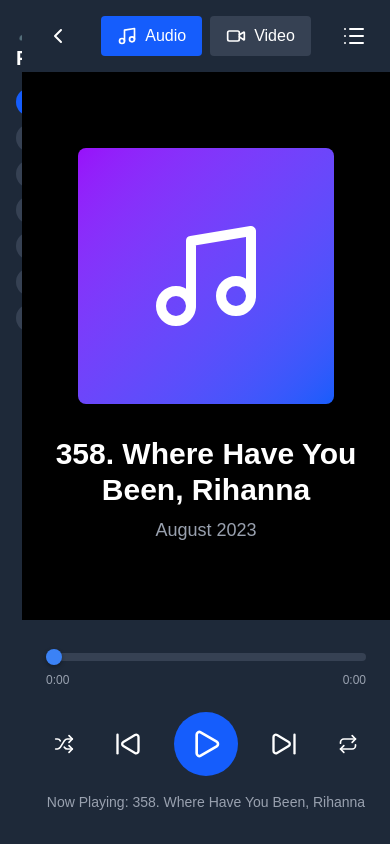
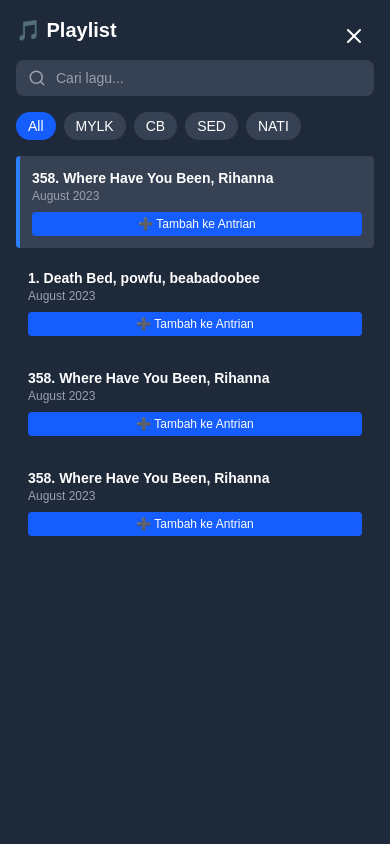
Before and after one commit to topiqnurrm/stopify, a Next.js app: page /ui/music in a window 390 px wide. Built offline with nearby package versions, Linux system fonts and the light colour scheme.

Commit message:
update mobile

```diff
--- a/app/ui/music/page.tsx
+++ b/app/ui/music/page.tsx
@@ -1,14 +1,14 @@
 'use client';
 
 import { useState, useEffect, useRef } from 'react';
-import { Play, Pause, SkipForward, SkipBack, Shuffle, Repeat, List, ChevronLeft, ChevronRight, Music, Video } from 'lucide-react';
+import { Play, Pause, SkipForward, SkipBack, Shuffle, Repeat, List, ChevronLeft, ChevronRight, Music, Video, Search, X } from 'lucide-react';
 
 interface Song {
   id: number;
   judul: string;
-  type: string;
+  type?: string;
   link: string;
-  ss: string;
+  ss?: string;
   tahun: string;
   images: string[];
   playlist: string[];
@@ -29,6 +29,8 @@
   const [notification, setNotification] = useState<string>('');
   const [currentTime, setCurrentTime] = useState(0);
   const [duration, setDuration] = useState(0);
+  const [searchQuery, setSearchQuery] = useState('');
+  const [showSearch, setShowSearch] = useState(false);
 
   const audioRef = useRef<HTMLAudioElement>(null);
 
@@ -37,7 +39,6 @@
     const savedQueue = localStorage.getItem('stopify_queue');
     const savedCurrentSong = localStorage.getItem('stopify_current_song');
 
-    // Load saved queue if exists
     if (savedQueue) {
       try {
         const parsedQueue = JSON.parse(savedQueue);
@@ -47,7 +48,6 @@
       }
     }
 
-    // Load saved current song if exists
     if (savedCurrentSong) {
       try {
         const parsedSong = JSON.parse(savedCurrentSong);
@@ -65,7 +65,6 @@
     if (queue.length > 0) {
       localStorage.setItem('stopify_queue', JSON.stringify(queue));
     } else {
-      // If queue is empty, remove from localStorage
       localStorage.removeItem('stopify_queue');
     }
   }, [queue]);
@@ -83,7 +82,6 @@
       const data = await response.json();
       setSongs(data);
 
-      // Only set first song if no current song exists
       if (!currentSong && data.length > 0) {
         setCurrentSong(data[0]);
       }
@@ -92,11 +90,33 @@
     }
   };
 
-  const filteredSongs = selectedPlaylist === 'all'
-    ? songs
-    : songs.filter(song => song.playlist.includes(selectedPlaylist));
+  // Convert Google Drive link to direct download link
+  const getDirectAudioUrl = (url: string) => {
+    if (!url) return '';
 
-  const playlists = ['all', 'MYLK', 'CB', 'SED', 'NATI', 's', 'd', ];
+    // Check if it's a Google Drive link
+    if (url.includes('drive.google.com')) {
+      const fileIdMatch = url.match(/\/d\/([^/]+)/);
+      if (fileIdMatch) {
+        const fileId = fileIdMatch[1];
+        return `https://drive.google.com/uc?export=download&id=${fileId}`;
+      }
+    }
+
+    // Return as is for regular URLs
+    return url;
+  };
+
+  const filteredSongs = songs.filter(song => {
+    const matchesPlaylist = selectedPlaylist === 'all' || song.playlist.includes(selectedPlaylist);
+    const matchesSearch = searchQuery === '' ||
+      song.judul.toLowerCase().includes(searchQuery.toLowerCase()) ||
+      song.tahun.toLowerCase().includes(searchQuery.toLowerCase());
+
+    return matchesPlaylist && matchesSearch;
+  });
+
+  const playlists = ['all', 'MYLK', 'CB', 'SED', 'NATI'];
 
   const showNotification = (message: string) => {
     setNotification(message);
@@ -117,7 +137,6 @@
   const playNext = () => {
     if (!currentSong) return;
 
-    // Determine which list to use for playback
     let playQueue: Song[];
     if (isShuffled && shuffledOrder.length > 0) {
       playQueue = shuffledOrder;
@@ -136,7 +155,6 @@
   const playPrevious = () => {
     if (!currentSong) return;
 
-    // Determine which list to use for playback
     let playQueue: Song[];
     if (isShuffled && shuffledOrder.length > 0) {
       playQueue = shuffledOrder;
@@ -154,16 +172,13 @@
 
   const toggleShuffle = () => {
     if (!isShuffled) {
-      // Activate shuffle - deactivate repeat
       setRepeatMode('off');
-
       const playQueue = queue.length > 0 ? queue : songs;
       const shuffled = [...playQueue].sort(() => Math.random() - 0.5);
       setShuffledOrder(shuffled);
       setIsShuffled(true);
-      showNotification('🔀 Shuffle diaktifkan (Repeat dimatikan)');
+      showNotification('🔀 Shuffle diaktifkan');
     } else {
-      // Deactivate shuffle
       setShuffledOrder([]);
       setIsShuffled(false);
       showNotification('🔀 Shuffle dimatikan');
@@ -175,7 +190,6 @@
     const currentIndex = modes.indexOf(repeatMode);
     const newMode = modes[(currentIndex + 1) % modes.length];
 
-    // If activating repeat, deactivate shuffle
     if (newMode !== 'off' && isShuffled) {
       setIsShuffled(false);
       setShuffledOrder([]);
@@ -185,8 +199,8 @@
 
     const messages = {
       off: '🔁 Repeat dimatikan',
-      all: '🔁 Repeat semua lagu (Shuffle dimatikan)',
-      one: '🔁 Repeat lagu ini (Shuffle dimatikan)'
+      all: '🔁 Repeat semua lagu',
+      one: '🔁 Repeat lagu ini'
     };
     showNotification(messages[newMode]);
   };
@@ -270,7 +284,7 @@
   };
 
   return (
-    <div className="flex h-screen bg-gray-900 text-white relative">
+    <div className="flex flex-col md:flex-row h-screen bg-gray-900 text-white relative">
       {/* Notification Toast */}
       {notification && (
         <div className="fixed top-4 right-4 bg-blue-600 text-white px-6 py-3 rounded-lg shadow-lg z-50 animate-slide-in">
@@ -278,10 +292,46 @@
         </div>
       )}
 
-      {/* Sidebar */}
-      <div className={`${isSidebarOpen ? 'w-80' : 'w-0'} transition-all duration-300 bg-gray-800 overflow-hidden`}>
-        <div className="p-4">
+      {/* Sidebar - Mobile: Full screen overlay, Desktop: Side panel */}
+      <div className={`
+        ${isSidebarOpen ? 'translate-x-0' : '-translate-x-full'}
+        md:translate-x-0
+        ${isSidebarOpen ? 'md:w-80' : 'md:w-0'}
+        fixed md:relative inset-0 md:inset-auto
+        transition-all duration-300 bg-gray-800 overflow-hidden z-40
+      `}>
+        <div className="p-4 h-full overflow-y-auto">
+          {/* Mobile close button */}
+          <button
+            onClick={() => setIsSidebarOpen(false)}
+            className="md:hidden absolute top-4 right-4 p-2 hover:bg-gray-700 rounded"
+          >
+            <X size={24} />
+          </button>
+
           <h2 className="text-xl font-bold mb-4">🎵 Playlist</h2>
+
+          {/* Search Bar */}
+          <div className="mb-4">
+            <div className="relative">
+              <Search className="absolute left-3 top-1/2 transform -translate-y-1/2 text-gray-400" size={18} />
+              <input
+                type="text"
+                placeholder="Cari lagu..."
+                value={searchQuery}
+                onChange={(e) => setSearchQuery(e.target.value)}
+                className="w-full pl-10 pr-10 py-2 bg-gray-700 rounded-lg text-sm focus:outline-none focus:ring-2 focus:ring-blue-500"
+              />
+              {searchQuery && (
+                <button
+                  onClick={() => setSearchQuery('')}
+                  className="absolute right-3 top-1/2 transform -translate-y-1/2 text-gray-400 hover:text-white"
+                >
+                  <X size={18} />
+                </button>
+              )}
+            </div>
+          </div>
 
           {/* Playlist Filter */}
           <div className="flex gap-2 mb-4 flex-wrap">
@@ -301,11 +351,17 @@
           </div>
 
           {/* Song List */}
-          <div className="space-y-2 max-h-[calc(100vh-200px)] overflow-y-auto">
-            {filteredSongs.map((song) => (
+          <div className="space-y-2 max-h-[calc(100vh-280px)] overflow-y-auto pb-20 md:pb-0">
+            {filteredSongs.length === 0 ? (
+              <div className="text-center text-gray-400 py-8">
+                <Music size={48} className="mx-auto mb-4 opacity-50" />
+                <p className="text-sm">Tidak ada lagu ditemukan</p>
+              </div>
+            ) : (
+              filteredSongs.map((song) => (
                 <div
                   key={song.id}
-                className={`p-3 rounded cursor-pointer hover:bg-gray-700 group ${
+                  className={`p-3 rounded hover:bg-gray-700 ${
                     currentSong?.id === song.id ? 'bg-gray-700 border-l-4 border-blue-500' : ''
                   }`}
                 >
@@ -313,8 +369,9 @@
                     onClick={() => {
                       setCurrentSong(song);
                       setIsPlaying(true);
+                      setIsSidebarOpen(false); // Close sidebar on mobile after selecting
                     }}
-                  className="flex-1"
+                    className="flex-1 cursor-pointer"
                   >
                     <div className="font-semibold text-sm">{song.judul}</div>
                     <div className="text-xs text-gray-400">{song.tahun}</div>
@@ -324,45 +381,54 @@
                       e.stopPropagation();
                       addToQueue(song);
                     }}
-                  className="mt-2 w-full bg-blue-600 hover:bg-blue-700 text-white text-xs py-1 px-2 rounded opacity-0 group-hover:opacity-100 transition-opacity"
+                    className="mt-2 w-full bg-blue-600 hover:bg-blue-700 text-white text-xs py-1 px-2 rounded transition-colors"
                   >
                     ➕ Tambah ke Antrian
                   </button>
                 </div>
-            ))}
+              ))
+            )}
           </div>
         </div>
       </div>
 
+      {/* Overlay for mobile when sidebar is open */}
+      {isSidebarOpen && (
+        <div
+          className="md:hidden fixed inset-0 bg-black bg-opacity-50 z-30"
+          onClick={() => setIsSidebarOpen(false)}
+        />
+      )}
+
       {/* Main Content */}
       <div className="flex-1 flex flex-col">
         {/* Header */}
-        <div className="bg-gray-800 p-4 flex items-center justify-between">
+        <div className="bg-gray-800 p-3 md:p-4 flex items-center justify-between">
           <button
             onClick={() => setIsSidebarOpen(!isSidebarOpen)}
             className="p-2 hover:bg-gray-700 rounded"
           >
-            {isSidebarOpen ? <ChevronLeft size={24} /> : <ChevronRight size={24} />}
+            {isSidebarOpen ? <ChevronLeft size={20} className="md:w-6 md:h-6" /> : <ChevronRight size={20} className="md:w-6 md:h-6" />}
           </button>
 
           <div className="flex gap-2">
             <button
               onClick={() => setMode('audio')}
-              className={`px-4 py-2 rounded flex items-center gap-2 ${
+              className={`px-2 md:px-4 py-2 rounded flex items-center gap-1 md:gap-2 text-sm ${
                 mode === 'audio' ? 'bg-blue-600' : 'bg-gray-700 hover:bg-gray-600'
               }`}
             >
-              <Music size={20} />
-              Audio
+              <Music size={16} className="md:w-5 md:h-5" />
+              <span className="hidden md:inline">Audio</span>
             </button>
             <button
               onClick={() => setMode('video')}
-              className={`px-4 py-2 rounded flex items-center gap-2 ${
+              className={`px-2 md:px-4 py-2 rounded flex items-center gap-1 md:gap-2 text-sm ${
                 mode === 'video' ? 'bg-blue-600' : 'bg-gray-700 hover:bg-gray-600'
               }`}
             >
-              <Video size={20} />
-              Video
+              <Video size={16} className="md:w-5 md:h-5" />
+              <span className="hidden md:inline">Video</span>
             </button>
           </div>
 
@@ -370,7 +436,7 @@
             onClick={() => setShowQueue(!showQueue)}
             className="p-2 hover:bg-gray-700 rounded relative"
           >
-            <List size={24} />
+            <List size={20} className="md:w-6 md:h-6" />
             {queue.length > 0 && (
               <span className="absolute -top-1 -right-1 bg-red-500 text-white text-xs rounded-full w-5 h-5 flex items-center justify-center">
                 {queue.length}
@@ -380,7 +446,7 @@
         </div>
 
         {/* Player Area */}
-        <div className="flex-1 flex items-center justify-center bg-black p-8">
+        <div className="flex-1 flex items-center justify-center bg-black p-4 md:p-8 overflow-hidden">
           {currentSong && (
             <div className="w-full max-w-4xl">
               {mode === 'video' ? (
@@ -394,14 +460,14 @@
                 </div>
               ) : (
                 <div className="text-center">
-                  <div className="w-64 h-64 mx-auto bg-gradient-to-br from-purple-600 to-blue-600 rounded-lg flex items-center justify-center mb-8 shadow-2xl">
-                    <Music size={120} />
+                  <div className="w-48 h-48 md:w-64 md:h-64 mx-auto bg-gradient-to-br from-purple-600 to-blue-600 rounded-lg flex items-center justify-center mb-6 md:mb-8 shadow-2xl">
+                    <Music size={80} className="md:w-[120px] md:h-[120px]" />
                   </div>
-                  <h1 className="text-3xl font-bold mb-2">{currentSong.judul}</h1>
-                  <p className="text-gray-400 text-lg">{currentSong.tahun}</p>
+                  <h1 className="text-xl md:text-3xl font-bold mb-2 px-4">{currentSong.judul}</h1>
+                  <p className="text-gray-400 text-sm md:text-lg">{currentSong.tahun}</p>
                   <audio
                     ref={audioRef}
-                    src={currentSong.images[0]}
+                    src={getDirectAudioUrl(currentSong.images[0])}
                     onEnded={handleAudioEnded}
                     onTimeUpdate={handleTimeUpdate}
                     onLoadedMetadata={handleLoadedMetadata}
@@ -413,11 +479,11 @@
         </div>
 
         {/* Controls */}
-        <div className="bg-gray-800 p-6">
+        <div className="bg-gray-800 p-4 md:p-6">
           <div className="max-w-4xl mx-auto">
             {/* Progress Bar - Only show in audio mode */}
             {mode === 'audio' && currentSong && (
-              <div className="mb-6">
+              <div className="mb-4 md:mb-6">
                 <input
                   type="range"
                   min="0"
@@ -436,7 +502,7 @@
               </div>
             )}
 
-            <div className="flex items-center justify-center gap-6 mb-4">
+            <div className="flex items-center justify-center gap-3 md:gap-6 mb-3 md:mb-4">
               <button
                 onClick={toggleShuffle}
                 className={`p-2 rounded hover:bg-gray-700 ${
@@ -444,7 +510,7 @@
                 }`}
                 title={isShuffled ? 'Shuffle: Aktif' : 'Shuffle: Nonaktif'}
               >
-                <Shuffle size={20} />
+                <Shuffle size={18} className="md:w-5 md:h-5" />
               </button>
 
               <button
@@ -452,15 +518,15 @@
                 className="p-2 rounded hover:bg-gray-700"
                 title="Previous"
               >
-                <SkipBack size={28} />
+                <SkipBack size={24} className="md:w-7 md:h-7" />
               </button>
 
               <button
                 onClick={togglePlay}
-                className="p-4 bg-blue-600 rounded-full hover:bg-blue-700"
+                className="p-3 md:p-4 bg-blue-600 rounded-full hover:bg-blue-700"
                 title={isPlaying ? 'Pause' : 'Play'}
               >
-                {isPlaying ? <Pause size={32} /> : <Play size={32} />}
+                {isPlaying ? <Pause size={28} className="md:w-8 md:h-8" /> : <Play size={28} className="md:w-8 md:h-8" />}
               </button>
 
               <button
@@ -468,7 +534,7 @@
                 className="p-2 rounded hover:bg-gray-700"
                 title="Next"
               >
-                <SkipForward size={28} />
+                <SkipForward size={24} className="md:w-7 md:h-7" />
               </button>
 
               <button
@@ -478,7 +544,7 @@
                 }`}
                 title={`Repeat: ${repeatMode === 'off' ? 'Nonaktif' : repeatMode === 'all' ? 'Semua' : 'Satu'}`}
               >
-                <Repeat size={20} />
+                <Repeat size={18} className="md:w-5 md:h-5" />
                 {repeatMode === 'one' && (
                   <span className="absolute -top-1 -right-1 bg-blue-500 text-white text-[10px] rounded-full w-4 h-4 flex items-center justify-center">
                     1
@@ -488,22 +554,22 @@
             </div>
 
             {currentSong && (
-              <div className="text-center text-sm text-gray-400">
-                <div>Now Playing: {currentSong.judul}</div>
-                <div className="flex items-center justify-center gap-4 mt-2 text-xs">
+              <div className="text-center text-xs md:text-sm text-gray-400">
+                <div className="truncate px-4">Now Playing: {currentSong.judul}</div>
+                <div className="flex items-center justify-center gap-2 md:gap-4 mt-2 text-[10px] md:text-xs flex-wrap">
                   {isShuffled && (
                     <span className="text-blue-400 flex items-center gap-1">
-                      <Shuffle size={12} /> Shuffle Aktif
+                      <Shuffle size={10} className="md:w-3 md:h-3" /> Shuffle
                     </span>
                   )}
                   {repeatMode !== 'off' && (
                     <span className="text-blue-400 flex items-center gap-1">
-                      <Repeat size={12} /> Repeat: {repeatMode === 'all' ? 'Semua' : 'Satu'}
+                      <Repeat size={10} className="md:w-3 md:h-3" /> {repeatMode === 'all' ? 'All' : 'One'}
                     </span>
                   )}
                   {queue.length > 0 && (
                     <span className="text-green-400 flex items-center gap-1">
-                      <List size={12} /> Queue: {queue.length}
+                      <List size={10} className="md:w-3 md:h-3" /> {queue.length}
                     </span>
                   )}
                 </div>
@@ -513,20 +579,44 @@
         </div>
       </div>
 
-      {/* Queue Sidebar */}
+      {/* Queue Sidebar - Mobile: Bottom sheet, Desktop: Side panel */}
       {showQueue && (
-        <div className="w-80 bg-gray-800 p-4 overflow-y-auto border-l border-gray-700">
+        <>
+          {/* Mobile overlay - Transparent to show background */}
+          <div
+            className="md:hidden fixed inset-0 bg-black bg-opacity-30 z-40 backdrop-blur-sm"
+            onClick={() => setShowQueue(false)}
+          />
+
+          <div className={`
+            fixed md:relative
+            bottom-0 md:bottom-auto right-0 md:right-auto
+            w-full md:w-80
+            max-h-[70vh] md:max-h-full md:h-full
+            bg-gray-800 p-4 overflow-y-auto overflow-x-hidden border-t md:border-t-0 md:border-l border-gray-700
+            rounded-t-2xl md:rounded-none
+            z-50
+            transition-transform duration-300
+          `}>
             <div className="flex items-center justify-between mb-4">
-            <h2 className="text-xl font-bold">📋 Antrian ({queue.length})</h2>
+              <h2 className="text-lg md:text-xl font-bold">📋 Antrian ({queue.length})</h2>
+              <div className="flex gap-2">
                 {queue.length > 0 && (
                   <button
                     onClick={clearQueue}
                     className="text-red-500 hover:text-red-400 text-sm"
                     title="Kosongkan antrian"
                   >
-                🗑️ Hapus Semua
+                    🗑️
                   </button>
                 )}
+                <button
+                  onClick={() => setShowQueue(false)}
+                  className="md:hidden text-gray-400 hover:text-white"
+                >
+                  <X size={20} />
+                </button>
+              </div>
             </div>
 
             {queue.length === 0 ? (
@@ -540,25 +630,25 @@
                 {queue.map((song, index) => (
                   <div
                     key={`${song.id}-${index}`}
-                  className={`p-3 rounded flex justify-between items-center ${
+                    className={`p-3 rounded flex items-center gap-2 ${
                       currentSong?.id === song.id ? 'bg-blue-900' : 'bg-gray-700'
                     } hover:bg-gray-600`}
                   >
                     <div
-                    className="flex-1 cursor-pointer"
+                      className="flex-1 cursor-pointer min-w-0"
                       onClick={() => {
                         setCurrentSong(song);
                         setIsPlaying(true);
                       }}
                     >
-                    <div className="font-semibold text-sm">{song.judul}</div>
-                    <div className="text-xs text-gray-400">{song.tahun}</div>
+                      <div className="font-semibold text-sm truncate">{song.judul}</div>
+                      <div className="text-xs text-gray-400 truncate">{song.tahun}</div>
                     </div>
-                  <div className="flex gap-2 ml-2">
+                    <div className="flex gap-1 md:gap-2 flex-shrink-0">
                       {index > 0 && (
                         <button
                           onClick={() => moveQueueItem(index, index - 1)}
-                        className="text-gray-400 hover:text-white text-sm"
+                          className="text-gray-400 hover:text-white text-sm p-1"
                           title="Pindah ke atas"
                         >
                           ⬆
@@ -567,7 +657,7 @@
                       {index < queue.length - 1 && (
                         <button
                           onClick={() => moveQueueItem(index, index + 1)}
-                        className="text-gray-400 hover:text-white text-sm"
+                          className="text-gray-400 hover:text-white text-sm p-1"
                           title="Pindah ke bawah"
                         >
                           ⬇
@@ -575,7 +665,7 @@
                       )}
                       <button
                         onClick={() => removeFromQueue(index)}
-                      className="text-red-500 hover:text-red-400 text-lg"
+                        className="text-red-500 hover:text-red-400 text-lg p-1"
                         title="Hapus dari antrian"
                       >
                         ✕
@@ -586,6 +676,7 @@
               </div>
             )}
           </div>
+        </>
       )}
 
       <style jsx>{`
```
Also changed, not shown: app/api/music/route.js (+6 -4 lines), 1 other file (tests, documents, lock files or other folders). Lines whose indentation alone changed are shown as unchanged.
